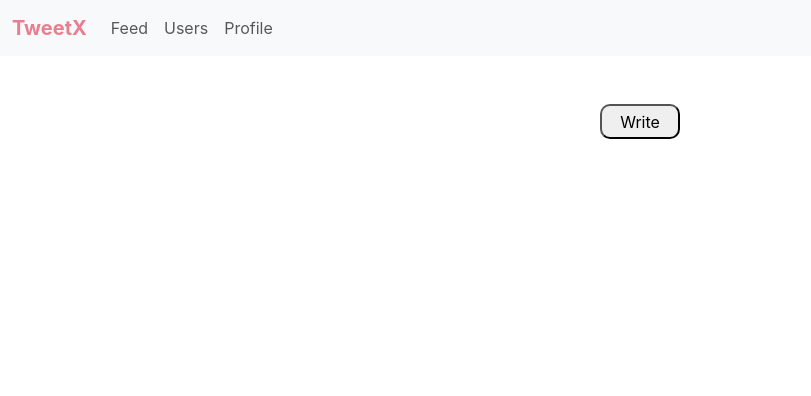
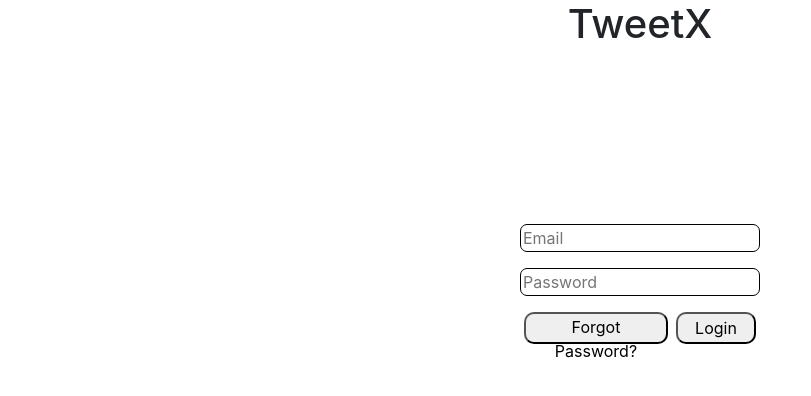
Before and after one commit to Shadab8989/tweetx, a React (Create React App) app: page /users in a window 1280 px wide. Shown: the top 396 px of the page, without its empty margins (0-811 px from the left). Built offline with nearby package versions, Linux system fonts and the light colour scheme.

Commit message:
login page changes

```diff
--- a/src/components/login/login.css
+++ b/src/components/login/login.css
@@ -1,3 +1,9 @@
+.container{
+	display: flex;
+	flex-direction: column;
+	align-items: center;
+}
+
 .formClass {
 	display: flex;
 	flex-direction: column;
--- a/src/components/login/loginPage.js
+++ b/src/components/login/loginPage.js
@@ -11,18 +11,16 @@ function LoginPage({ handleSubmit, changePassword }) {
 
 	const forgetDivRef = useRef(null);
 
-	const HandleSubmit = (event) => {
-		event.preventDefault();
+	const HandleSubmit = () => {
 		handleSubmit(email, password);
 	};
 	return (
-		<div>
+		<div className="container">
 			<h1>TweetX</h1>
 			<form
 				className="formClass"
 				onSubmit={(event) => {
 					event.preventDefault();
-					HandleSubmit(event)
 				}}
 			>
 				<input
@@ -52,7 +50,7 @@ function LoginPage({ handleSubmit, changePassword }) {
 					>
 						Forgot Password?
 					</button>
-					<button className="submit" type="submit">
+					<button className="submit" onClick={HandleSubmit}>
 						Login
 					</button>
 				</div>
--- a/src/components/main/main.js
+++ b/src/components/main/main.js
@@ -9,7 +9,7 @@ function Main() {
 	const defaultEmail = "sk@gmail.com";
 	let defaultPassword = "sk123";
 
-	const [loginStatus, setLoginStatus] = useState(true);
+	const [loginStatus, setLoginStatus] = useState(false);
 
 	const handleSubmit = (email, password) => {
 		if (email === defaultEmail && password === defaultPassword) {
@@ -32,7 +32,6 @@ function Main() {
 				/>
 			) : (
 				<Content />
-
 			)}
 		</Provider>
 	);
--- a/src/components/navbar/navbar.js
+++ b/src/components/navbar/navbar.js
@@ -29,7 +29,7 @@ function Navbar() {
 										isActive ? "nav-link active link-active" : "nav-link"
 									}
 									aria-current="page"
-									to="/Feed"
+									to="/feed"
 								>
 									Feed
 								</NavLink>
```
